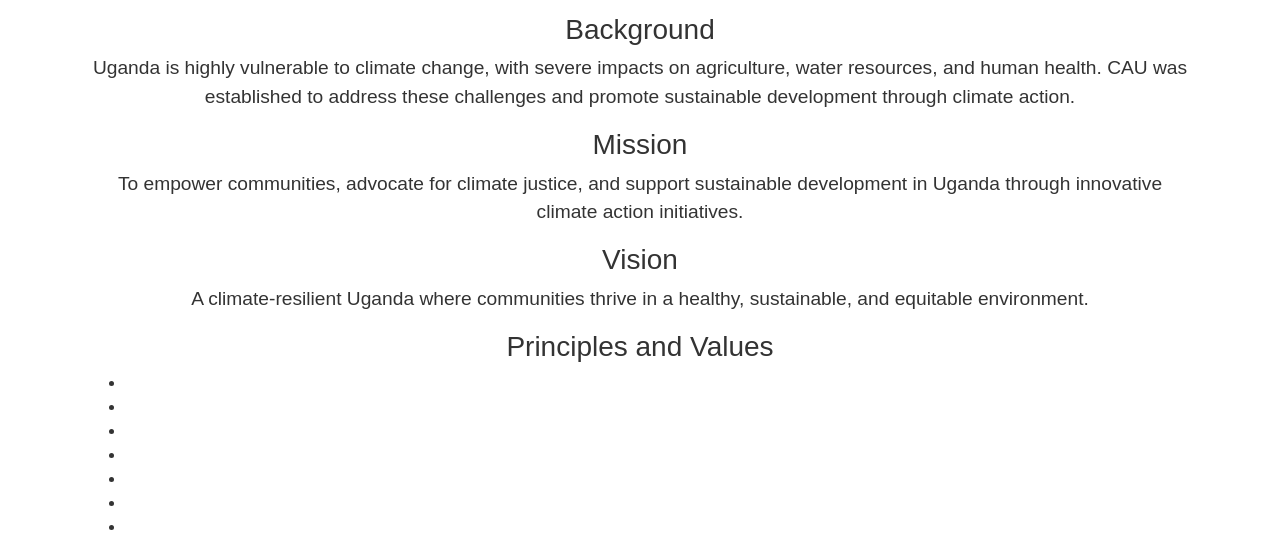
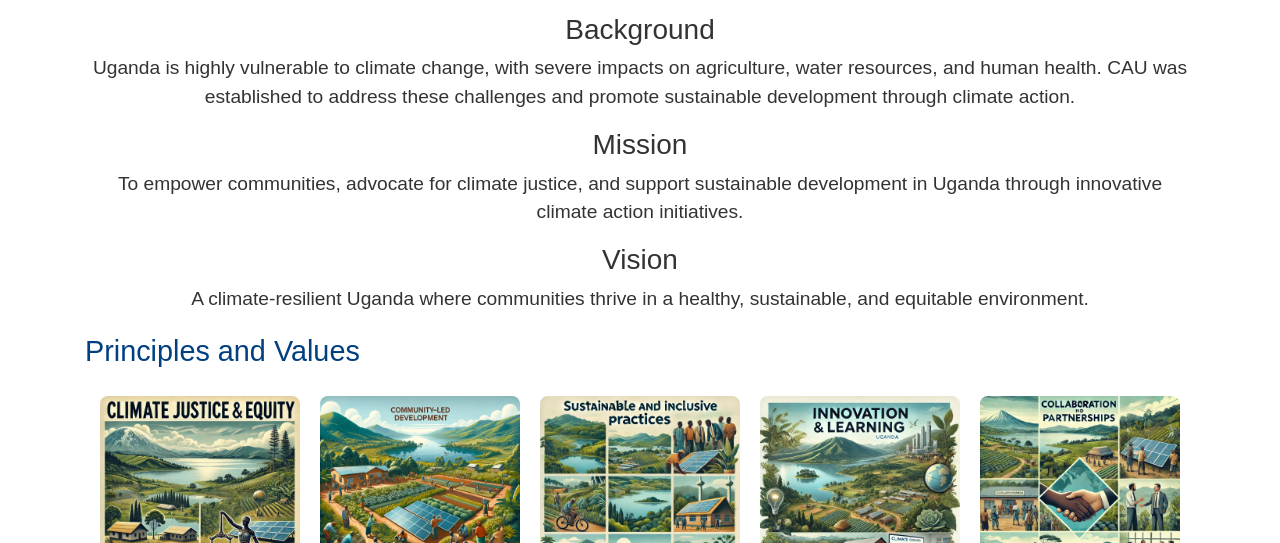
Before and after one commit to Quarshie30/ClimateActionUganda, a plain HTML site: page about.html in a window 1280 px wide. Shown: the part 257-800 px from the top of the page. Drawn offline with nearby package versions, Linux system fonts and the light colour scheme; a script that the page names is missing.

Commit message:
css fixed for about page.. images missing

```diff
--- a/css/styles.css
+++ b/css/styles.css
@@ -111,8 +111,62 @@ header h1 {
     color: #333; /* Dark grey text */
 }
 
-.image-container {
-    text-align: center; /* Center the image container */
+.about-content {
+    text-align: left;
+    margin-top: 20px;
+}
+
+.about-content h3 {
+    color: #004080; /* Dark blue heading */
+    font-size: 1.8rem;
+    margin-top: 20px;
+}
+
+.about-content p {
+    font-size: 1.1rem;
+    color: #333; /* Dark grey text */
+}
+
+.about-content ul {
+    list-style-type: none; /* Remove default list style */
+    padding-left: 0;
+    display: flex;
+    flex-wrap: wrap; /* Allow items to wrap to the next line */
+    gap: 20px; /* Space between items */
+    justify-content: center; /* Center items */
+}
+
+.about-content ul li {
+    margin: 20px 0;
+    font-size: 1.1rem;
+    padding: 20px;
+    position: relative;
+    background-size: cover;
+    background-position: center;
+    border-radius: 8px;
+    width: 200px; /* Fixed width for square shape */
+    height: 200px; /* Fixed height for square shape */
+}
+
+/* Background image classes for each principle */
+.background1 {
+    background-image: url('../images/climate_justice.jpg'); /* Image for Climate justice and equity */
+}
+
+.background2 {
+    background-image: url('../images/community_led.jpg'); /* Image for Community-led development */
+}
+
+.background3 {
+    background-image: url('../images/sustainable_practices.jpg'); /* Image for Sustainable and inclusive practices */
+}
+
+.background4 {
+    background-image: url('../images/inovation_learning.jpg'); /* Image for Innovation and learning */
+}
+
+.background5 {
+    background-image: url('../images/collaboration_partnerships.jpg'); /* Image for Collaboration and partnerships */
 }
 
 .activities_main_image {
@@ -133,8 +187,8 @@ header h1 {
 
 .btn-orange {
     color: black;
-    border: none;
-    padding: 0px 20px;
+     border: none;
+    padding: 10px 20px;
     text-transform: uppercase;
     font-weight: bold;
 }
```
